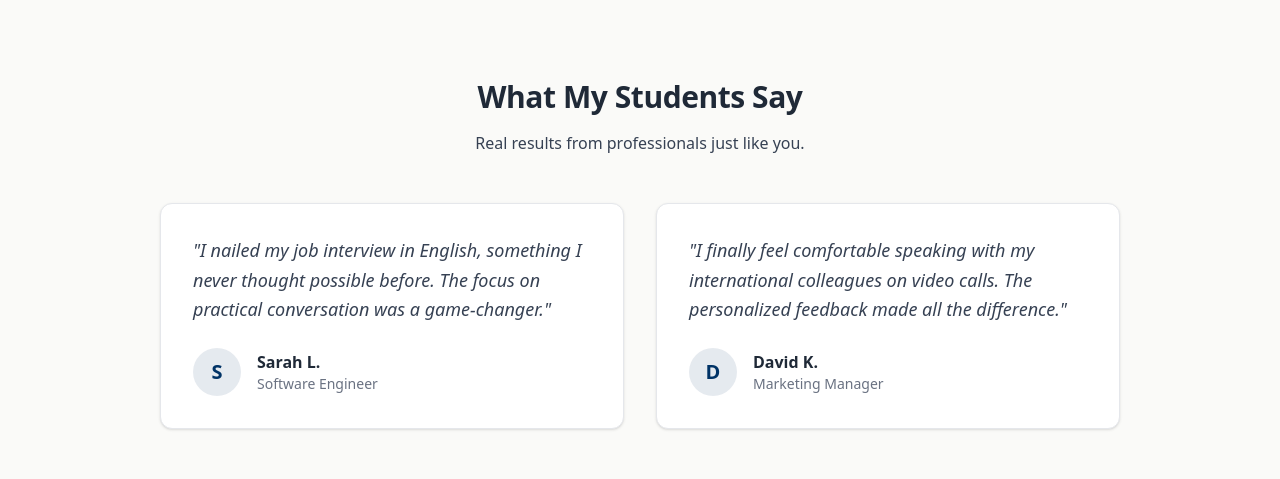
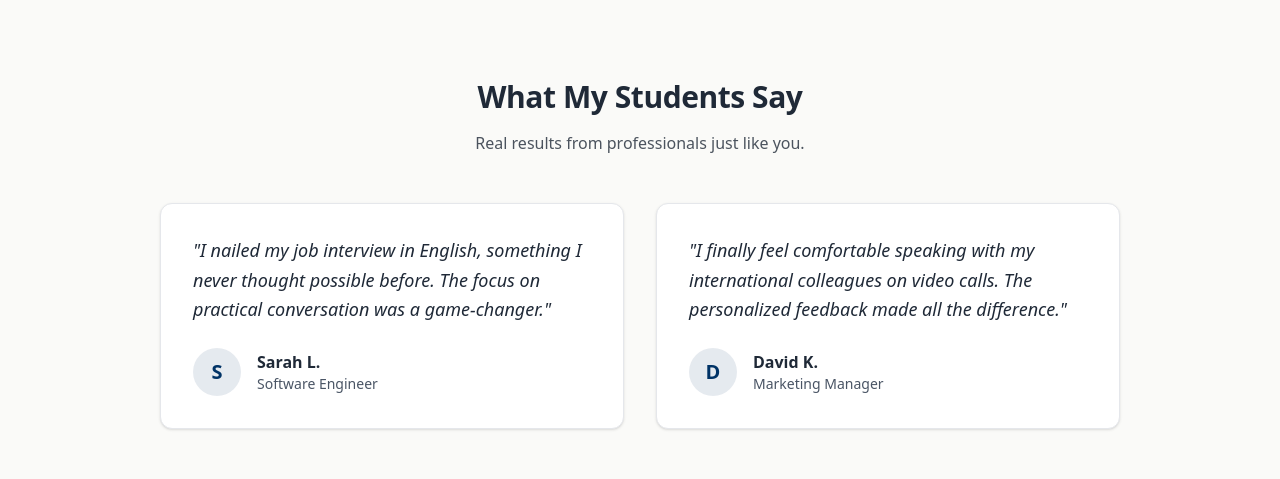
Before and after one commit to nioasoft/hanadavidnew, a Next.js app: page /en in a window 1280 px wide. Shown: the part 1720-2199 px from the top of the page. Built offline with nearby package versions, Linux system fonts and the light colour scheme.

Commit message:
fix: improve text contrast in Testimonials section

```diff
--- a/components/sections/Testimonials.tsx
+++ b/components/sections/Testimonials.tsx
@@ -10,17 +10,19 @@ export default function Testimonials() {
   return (
     <section className="px-4 sm:px-10 md:px-20 lg:px-40 py-16 container mx-auto max-w-screen-2xl" id="testimonials">
       <div className="flex flex-col gap-4 text-center items-center mb-12">
-        <h2 className="text-soft-black dark:text-white text-3xl font-bold leading-tight tracking-[-0.015em]">
+        <h2 className="text-foreground text-3xl font-bold leading-tight tracking-[-0.015em]">
           {t('home.testimonials.title')}
         </h2>
-        <p className="text-gray-700 dark:text-gray-300 text-base font-normal leading-normal max-w-[720px]">
+        {/* Changed from text-gray-700/muted-foreground to text-foreground for higher contrast as requested */}
+        <p className="text-foreground/80 text-base font-normal leading-normal max-w-[720px]">
           {t('home.testimonials.subtitle')}
         </p>
       </div>
       <div className="grid gap-8 sm:grid-cols-1 lg:grid-cols-2">
         {testimonials.map((index) => (
-          <div key={index} className="bg-white dark:bg-background-dark p-8 rounded-xl border border-gray-200 dark:border-gray-700 shadow-sm hover:shadow-md transition-shadow">
-            <p className="text-gray-700 dark:text-gray-300 italic text-lg leading-relaxed mb-6">
+          <div key={index} className="bg-card text-card-foreground p-8 rounded-xl border border-border shadow-sm hover:shadow-md transition-shadow">
+            {/* Quote text darkened to text-foreground for AA compliance and better readability */}
+            <p className="text-foreground italic text-lg leading-relaxed mb-6">
               "{t(`home.testimonials.items.${index}.quote` as any)}"
             </p>
             <div className="flex items-center gap-4">
@@ -28,10 +30,11 @@ export default function Testimonials() {
                  {t(`home.testimonials.items.${index}.author` as any).charAt(0)}
               </div>
               <div>
-                <p className="font-semibold text-soft-black dark:text-white">
+                <p className="font-semibold text-foreground">
                   {t(`home.testimonials.items.${index}.author` as any)}
                 </p>
-                <p className="text-sm text-gray-500 dark:text-gray-400">
+                {/* Role text darkened from gray-500 to gray-600/foreground-muted for better contrast */}
+                <p className="text-sm text-gray-600 dark:text-gray-400">
                   {t(`home.testimonials.items.${index}.role` as any)}
                 </p>
               </div>
```
